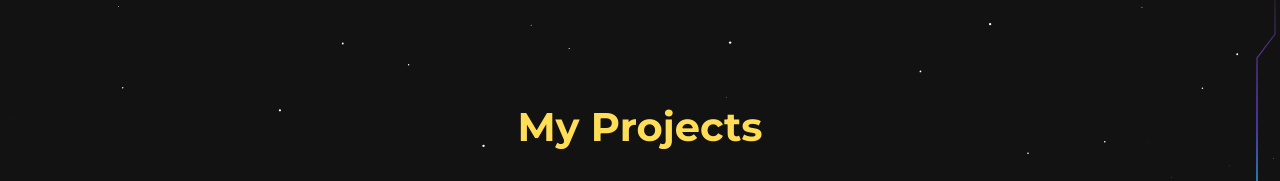
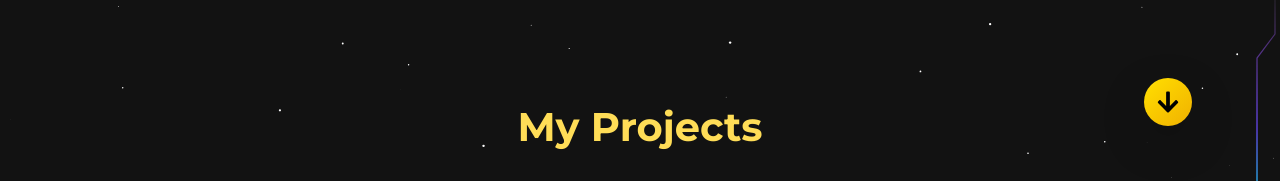
Before and after one commit to dquang0504/Portfolio, a React (Vite) app in the folder portfolio/: page / in a window 1280 px wide. Shown: the part 606-787 px from the top of the page. Built offline with nearby package versions, Linux system fonts and the light colour scheme.

Commit message:
Fixed navbar when scrolled not showing cursor. Added BackToTop button along with racing animation

```diff
--- a/portfolio/src/App.tsx
+++ b/portfolio/src/App.tsx
@@ -12,6 +12,7 @@ import Contact from './Components/Contact';
 import Footer from './Components/Footer';
 import { BackgroundStars } from './components/ui/background-stars';
 import { RocketCursor } from './components/ui/rocket-cursor';
+import BackToTop from './Components/BackToTop';
 
 function App() {
 
@@ -27,6 +28,7 @@ function App() {
       <TracingBeamScrollbar />
       <BackgroundStars />
       <RocketCursor></RocketCursor>
+      <BackToTop></BackToTop>
     </div>
   )
 }
--- /dev/null
+++ b/portfolio/src/Components/BackToTop.tsx
@@ -0,0 +1,101 @@
+import React, { useEffect, useState } from 'react';
+import { FaArrowDown, FaArrowUp } from 'react-icons/fa';
+import { AnimatePresence, motion, scale } from 'framer-motion'
+
+const BackToTop = () => {
+    const [atTop, setAtTop] = useState(true);
+    const [isAnimating, setIsAnimating] = useState(false);
+
+    useEffect(() => {
+        const homeSection = document.getElementById("home"); // banner
+        const contactSection = document.getElementById("contact"); // cuối trang
+
+        if (!homeSection || !contactSection) return;
+
+        const observer = new IntersectionObserver(
+            (entries) => {
+                entries.forEach((entry) => {
+                    if (entry.target.id === "home") {
+                        if (entry.isIntersecting) setAtTop(true);
+                    }
+                    if (entry.target.id === "contact") {
+                        if (entry.isIntersecting) setAtTop(false);
+                    }
+                });
+            },
+            { threshold: 0.5 } // 50% section trong viewport mới tính là "đang active"
+        );
+
+        observer.observe(homeSection);
+        observer.observe(contactSection);
+
+        return () => {
+            observer.disconnect();
+        };
+    }, []);
+
+    const handleClick = () => {
+        setIsAnimating(true);
+
+        if (atTop) {
+            window.scrollTo({
+                top: document.body.scrollHeight,
+                behavior: 'smooth',
+            });
+        } else {
+            window.scrollTo({
+                top: 0,
+                behavior: 'smooth'
+            })
+        }
+
+        //reset animmation after executing
+        setTimeout(() => setIsAnimating(false), 800);
+    }
+
+    return (
+        <motion.div
+            className='position-fixed bottom-15 end-20 p-2'
+            transition={{ duration: 3 }}
+            whileHover={{ scale: 1.2, rotate: 10 }}
+            whileTap={{ scale: 0.9 }}
+            onClick={handleClick}
+        >
+            <AnimatePresence mode='wait' initial={false}>
+                {atTop ? (
+                    <motion.div
+                        key="down"
+                        initial={{ y: 100, rotate: 0 }}
+                        animate={
+                            isAnimating
+                                ? { y: [0, -20, 200], rotate: [0, -15, 0] } //speed up to bottom
+                                : { y: 0, rotate: 0 }
+                        }
+                        exit={{ opacity: 0 }}
+                        transition={{ duration: 0.6 }}
+                        className="flex items-center justify-center w-12 h-12 rounded-full bg-gradient-to-br from-yellow-300 to-yellow-500 shadow-lg text-black"
+                    >
+                        <FaArrowDown size={24}></FaArrowDown>
+                    </motion.div>
+                ) : (
+                    <motion.div
+                        key="up"
+                        initial={{ y: 0, rotate: 0 }}
+                        animate={
+                            isAnimating
+                                ? { y: [0, 20, -200], rotate: [0, 15, 0] } // hiệu ứng tăng ga lên
+                                : { y: 0, rotate: 0 }
+                        }
+                        exit={{ opacity: 0 }}
+                        transition={{ duration: 0.6 }}
+                        className="flex items-center justify-center w-12 h-12 rounded-full bg-gradient-to-br from-yellow-300 to-yellow-500 shadow-lg text-black"
+                    >
+                        <FaArrowUp size={24} />
+                    </motion.div>
+                )}
+            </AnimatePresence>
+        </motion.div>
+    );
+};
+
+export default BackToTop;
--- a/portfolio/src/components/ui/rocket-cursor.tsx
+++ b/portfolio/src/components/ui/rocket-cursor.tsx
@@ -126,6 +126,7 @@ export const RocketCursor = () => {
     <canvas
       ref={canvasRef}
       className="fixed top-0 left-0 w-full h-full z-50 pointer-events-none"
+      style={{zIndex:10000}}
     />
   );
 };
--- a/portfolio/src/index.css
+++ b/portfolio/src/index.css
@@ -41,11 +41,13 @@ button {
 }
 
 html {
-  scrollbar-width: none; /* Firefox */
+    scrollbar-width: none;
+    /* Firefox */
 }
 
 html::-webkit-scrollbar {
-  display: none; /* Chrome, Safari */
+    display: none;
+    /* Chrome, Safari */
 }
 
 body {
@@ -57,7 +59,8 @@ body {
     background-color: #121212 !important;
     color: #fff;
     font-family: 'Montserrat', sans-serif !important;
-    background-attachment: fixed; /* để gradient cố định khi scroll */
+    background-attachment: fixed;
+    /* để gradient cố định khi scroll */
     background-size: cover;
     color: #fff;
 }
@@ -186,11 +189,12 @@ html {
 }
 
 @layer base {
-  * {
-    @apply border-border outline-ring/50;
+    * {
+        @apply border-border outline-ring/50;
     }
-  body {
-    @apply bg-background text-foreground;
+
+    body {
+        @apply bg-background text-foreground;
     }
 }
 
@@ -206,3 +210,8 @@ html {
     color: #d4d4d4;
     margin-bottom: 40px;
 }
+
+.arrow {
+    background: linear-gradient(135deg, #FFDD57, #FF9900);
+    border-radius: 50%;
+}
```
